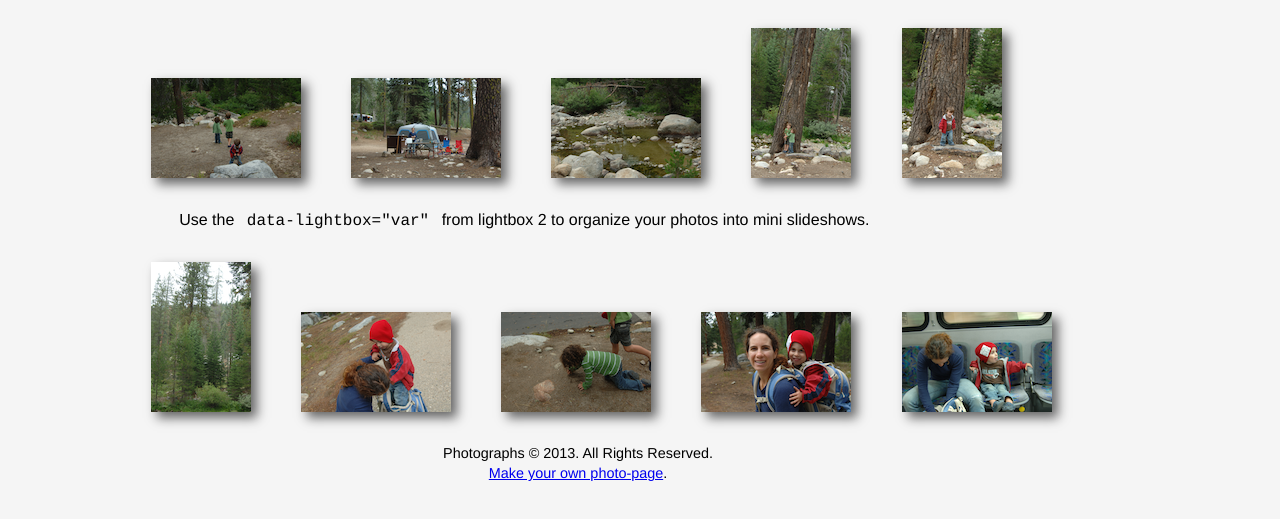
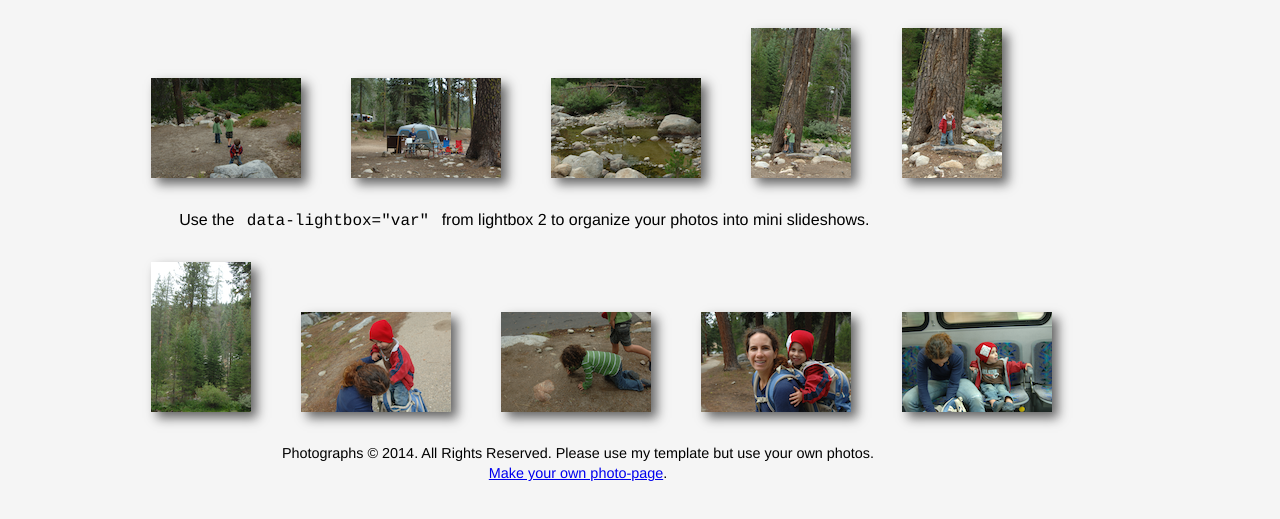
Before and after one commit to sc137/sequoia2014, a plain HTML site: page index.html in a window 1280 px wide. Shown: the part 121-640 px from the top of the page. Drawn offline with Linux system fonts and the light colour scheme.

Commit message:
updated README and copyright notice

```diff
--- a/index.html
+++ b/index.html
@@ -41,7 +41,7 @@
 			<a href="img/full/img10.png" data-lightbox="more_photos" title=""><img src="img/thumbs/thumb10.png" class="thumb"></a>
 		</section><!-- end photos -->
 
-		<footer class="clear"><p>Photographs &copy 2013. All Rights Reserved.<br><a href="https://github.com/sc137/photopage-template">Make your own photo-page</a>.</p></footer>
+		<footer class="clear"><p>Photographs &copy 2014. All Rights Reserved. Please use my template but use your own photos.<br><a href="https://github.com/sc137/photopage-template">Make your own photo-page</a>.</p></footer>
 
 		<script src="assets/jquery-1.10.2.min.js"></script>
 		<script src="assets/lightbox-2.6.min.js"></script>
```
Also changed, not shown: 1 other file.
